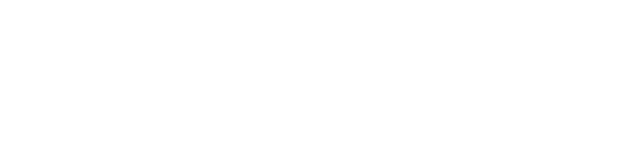
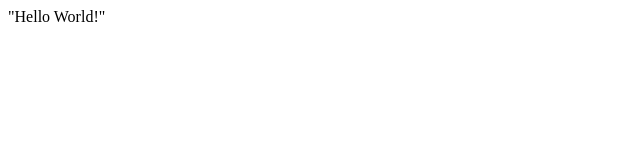
Before and after one commit to MussieTeka/microverseTrial, a plain HTML site: page index.html in a window 1280 px wide. Shown: the whole page, without its empty margins (0-640 px from the left). Drawn offline with Linux system fonts and the light colour scheme.

Commit message:
Modifying index.hmtl

```diff
--- a/index.html
+++ b/index.html
@@ -8,19 +8,7 @@
 
   <body>
     <script src="https://cdn.freecodecamp.org/testable-projects-fcc/v1/bundle.js"></script>
-
-    <!--
-
-    Hello Camper!
-
-    For now, the test suite only works in Chrome!
-    Please read the README below in the JS Editor before beginning.
-    Feel free to delete this message once you have read it.
-    Good luck and Happy Coding!
-
-    - The freeCodeCamp Team
-
-    -->
     <script  src="js/index.js"></script>
+"Hello World!"
   </body>
 </html>
```
